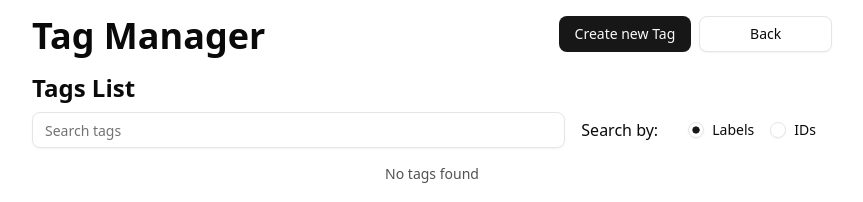
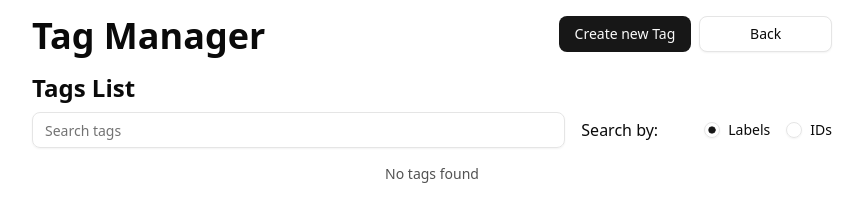
Before and after one commit to CandyyPL/react-markdown-note-app, a React (Vite) app: page /tags in a window 1280 px wide. Shown: the top 202 px of the page, without its empty margins (208-1071 px from the left). Built offline with nearby package versions, Linux system fonts and the light colour scheme; what webfontloader would draw is missing.

Commit message:
change padding from inline to left

```diff
--- a/src/components/TagSearch.tsx
+++ b/src/components/TagSearch.tsx
@@ -17,7 +17,7 @@ const TagSearch = ({ onSearchValueChange, onMethodChange }: TagSearchProps) => {
         placeholder='Search tags'
         className='col-span-4'
       />
-      <div className='col-span-2 col-start-5 flex items-center justify-between px-4'>
+      <div className='col-span-2 col-start-5 flex items-center justify-between pl-4'>
         <p>Search by:</p>
         <RadioGroup
           defaultValue='label'
```
